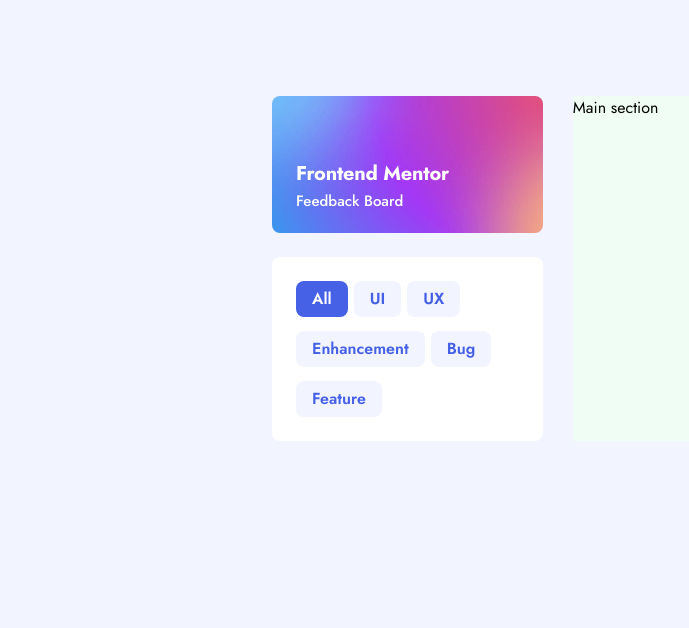
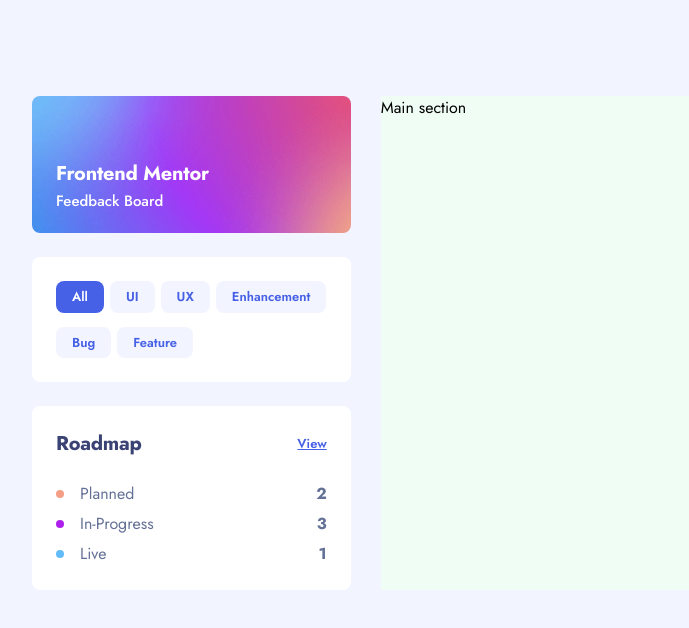
Before and after one commit to sandip-sadhukhan/product-feedback-app, a React (Vite) app in the folder frontend/: page / in a window 1280 px wide. Shown: the top 628 px of the page, without its empty margins (44-733 px from the left). Built offline with nearby package versions, Linux system fonts and the light colour scheme.

Commit message:
roadmap section component

```diff
--- a/frontend/src/components/suggestions/color-box.jsx
+++ b/frontend/src/components/suggestions/color-box.jsx
@@ -2,9 +2,9 @@
 
 const ColorBox = () => {
   return (
-    <div className='color-box h-[137px] w-full pt-16 px-6 rounded-lg text-white'>
-      <h2>Frontend Mentor</h2>
-      <h3 className='font-medium text-[15px] tracking-normal'>Feedback Board</h3>
+    <div className='color-box h-[137px] w-full pt-16 px-6 rounded-lg'>
+      <h2 className='text-white'>Frontend Mentor</h2>
+      <h3 className='text-white font-medium text-[15px] tracking-normal'>Feedback Board</h3>
     </div>
   )
 }
--- /dev/null
+++ b/frontend/src/components/suggestions/roadmap-box.jsx
@@ -0,0 +1,43 @@
+import React from 'react'
+
+const RoadMapBox = () => {
+  const columns = [
+    {name: "Planned", count: 2, circle_bg: "bg-light-orange"},
+    {name: "In-Progress", count: 3, circle_bg: "bg-purple"},
+    {name: "Live", count: 1, circle_bg: "bg-sky-blue"}
+  ];
+
+  return (
+    <div className='bg-white p-6 rounded-lg flex flex-col gap-y-6'>
+      {/* Header */}
+      <div className="flex items-center justify-between">
+        <h2>Roadmap</h2>
+        <a href="#" className='text-[13px] text-dark-blue underline font-semibold'>View</a>
+      </div>
+
+      {/* Columns */}
+      <div className="flex flex-col gap-y-1.5">
+        {/* Each Column */}
+        {
+          columns.map(column => (
+            <div key={column.name} className="flex items-center justify-between text-secondary-blue-dim text-[16px]">
+              {/* Dot and Name */}
+              <div className="flex gap-x-4 items-center">
+                <span className={`w-2 h-2 rounded-full ${column.circle_bg}`}></span>
+                <span>{column.name}</span>
+              </div>
+              {/* Count */}
+              <div className='font-bold'>{column.count}</div>
+            </div>
+          ))
+        }
+
+      </div>
+
+
+
+    </div>
+  )
+}
+
+export default RoadMapBox
--- a/frontend/src/components/suggestions/tag.jsx
+++ b/frontend/src/components/suggestions/tag.jsx
@@ -4,7 +4,7 @@
 const Tag = ({ name, isActive = false }) => {
   return (
     <div
-      className={cn("py-1.5 px-4 rounded-lg font-semibold", {
+      className={cn("text-[13px] py-1.5 px-4 rounded-lg font-semibold", {
         "text-dark-blue bg-light-blue": !isActive,
         "text-white bg-dark-blue": isActive,
       })}
--- a/frontend/src/index.css
+++ b/frontend/src/index.css
@@ -4,19 +4,19 @@
 
 @layer base {
   h1 {
-    @apply font-bold text-2xl leading-9 tracking-[-0.33px];
+    @apply font-bold text-2xl text-secondary-blue leading-9 tracking-[-0.33px];
   }
 
   h2 {
-    @apply font-bold text-xl leading-7 tracking-[-0.25px];
+    @apply font-bold text-xl text-secondary-blue leading-7 tracking-[-0.25px];
   }
 
   h3 {
-    @apply font-bold text-lg leading-[26px] tracking-[-0.25px];
+    @apply font-bold text-lg text-secondary-blue leading-[26px] tracking-[-0.25px];
   }
 
   h4 {
-    @apply font-bold text-sm tracking-[-0.2px];
+    @apply font-bold text-secondary-blue text-sm tracking-[-0.2px];
   }
 }
 
--- a/frontend/src/pages/suggestions-page.jsx
+++ b/frontend/src/pages/suggestions-page.jsx
@@ -1,14 +1,16 @@
 import ColorBox from "../components/suggestions/color-box"
+import RoadMapBox from "../components/suggestions/roadmap-box"
 import TagsBox from "../components/suggestions/tags-box"
 
 const SuggestionsPage = () => {
   return (
     <div className="bg-light-blue min-h-screen">
-      <div className="container max-w-2xl mx-auto px-3">
+      <div className="container max-w-6xl mx-auto px-3">
         <div className="flex flex-col py-24 md:gap-x-[30px] md:flex-row">
           <aside className="min-w-[255px] flex flex-col space-y-6">
             <ColorBox />
             <TagsBox />
+            <RoadMapBox />
           </aside>
 
           <main className="bg-green-50 w-full">
```
